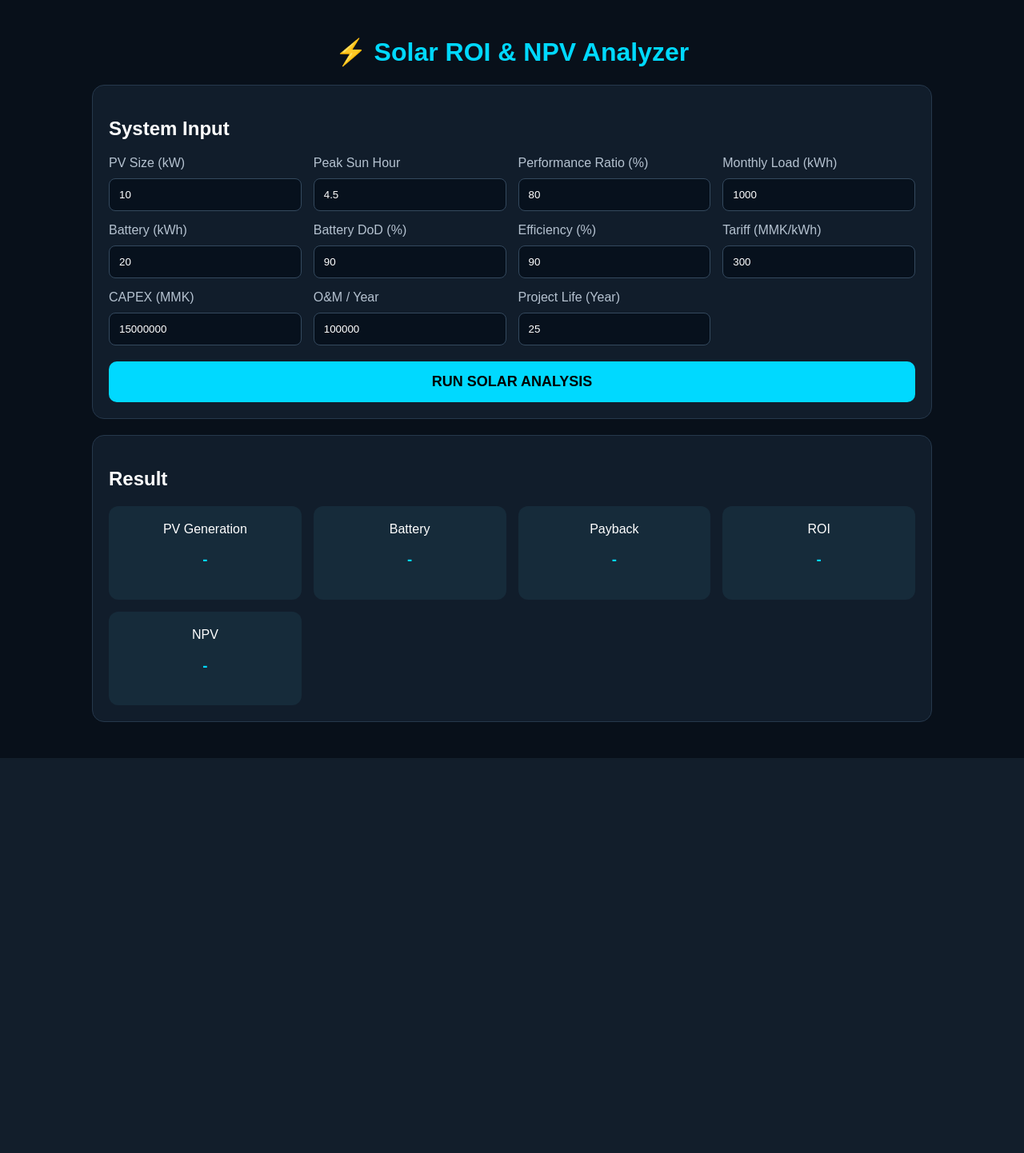
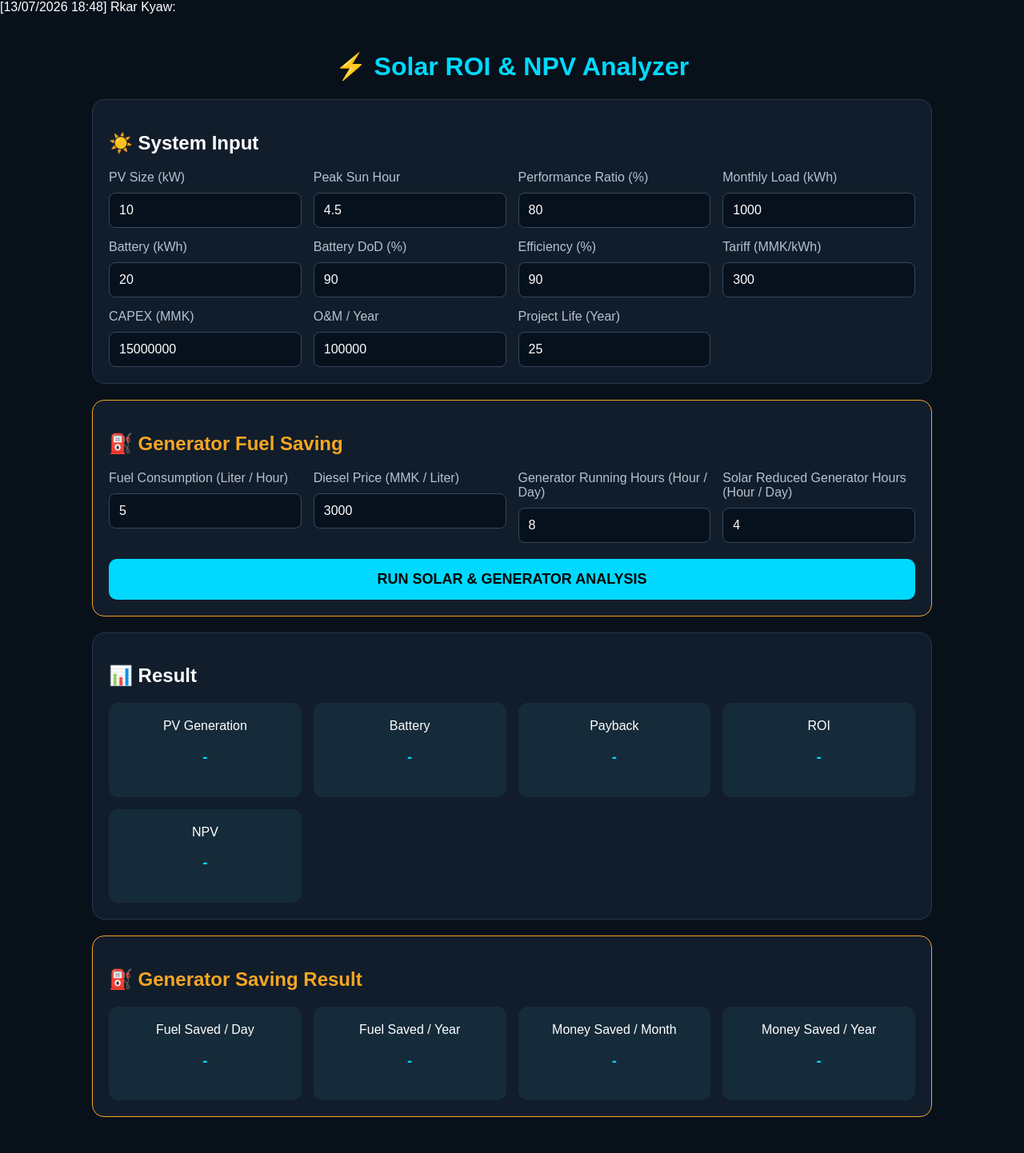
Before and after one commit to kyawrkar13-sys/solar-roi-app, a Flask app: page / in a window 1280 px wide. Shown: the whole page at 80% size. Before the commit the page ends 948 px from the top, so only its background shows below. Run offline with Flask 3, Linux system fonts and the light colour scheme.

Commit message:
Update index.html

```diff
--- a/templates/index.html
+++ b/templates/index.html
@@ -1,17 +1,17 @@
-<!DOCTYPE html>
+[13/07/2026 18:48] Rkar Kyaw: <!DOCTYPE html>
 <html>
 <head>
+
+<meta charset="UTF-8">
+<meta name="viewport" content="width=device-width, initial-scale=1">
+
 <link rel="icon" type="image/png" href="/static/icon.png">
 <link rel="apple-touch-icon" href="/static/icon.png">
+
 <title>Solar ROI Analyzer</title>
 
-<meta name="viewport" content="width=device-width, initial-scale=1">
-
 <style>
-
-*{
-box-sizing:border-box;
-}
+*{box-sizing:border-box}
 
 body{
 margin:0;
@@ -31,50 +31,37 @@ text-align:center;
 color:#00d9ff;
 }
 
-
 .card{
-
 background:#111d2b;
 border:1px solid #26384c;
 border-radius:15px;
 padding:20px;
 margin-bottom:20px;
-
 }
 
-
 .grid{
-
 display:grid;
 grid-template-columns:repeat(auto-fit,minmax(220px,1fr));
 gap:15px;
-
 }
 
-
 label{
-
 display:block;
 color:#b5c2d0;
 margin-bottom:10px;
-
 }
 
-
 input{
-
 width:100%;
 padding:12px;
 border-radius:8px;
 border:1px solid #34495e;
 background:#07111d;
 color:white;
-
+font-size:16px;
 }
 
-
 button{
-
 width:100%;
 padding:15px;
 margin-top:20px;
@@ -84,232 +71,248 @@ border-radius:10px;
 font-size:18px;
 font-weight:bold;
 cursor:pointer;
-
 }
 
-
-button:hover{
-
-opacity:.85;
-
-}
-
-
-
 .results{
-
 display:grid;
 grid-template-columns:repeat(auto-fit,minmax(200px,1fr));
 gap:15px;
-
 }
 
-
 .box{
-
 background:#162b3a;
 padding:20px;
 border-radius:12px;
 text-align:center;
-
 }
 
-
 .box h3{
-
 color:#00d9ff;
-
 }
 
+.generator{
+border:1px solid #f5a623;
+}
 
+.generator h2{
+color:#f5a623;
+}
+
+@media(max-width:600px){
+.container{padding:12px}
+.grid{grid-template-columns:1fr}
+.results{grid-template-columns:1fr 1fr}
+}
 </style>
-
 
 </head>
 
-
 <body>
 
-
 <div class="container">
-
 
 <h1>⚡ Solar ROI & NPV Analyzer</h1>
 
 
-
 <div class="card">
 
-
-<h2>System Input</h2>
-
+<h2>☀️ System Input</h2>
 
 <div class="grid">
-
 
 <div>
 <label>PV Size (kW)</label>
 <input id="pv_kw" value="10">
 </div>
 
-
 <div>
 <label>Peak Sun Hour</label>
 <input id="psh" value="4.5">
 </div>
-
 
 <div>
 <label>Performance Ratio (%)</label>
 <input id="pr" value="80">
 </div>
 
-
 <div>
 <label>Monthly Load (kWh)</label>
 <input id="load" value="1000">
 </div>
-
 
 <div>
 <label>Battery (kWh)</label>
 <input id="battery" value="20">
 </div>
 
-
 <div>
 <label>Battery DoD (%)</label>
 <input id="dod" value="90">
 </div>
-
 
 <div>
 <label>Efficiency (%)</label>
 <input id="efficiency" value="90">
 </div>
 
-
 <div>
 <label>Tariff (MMK/kWh)</label>
 <input id="tariff" value="300">
 </div>
-
 
 <div>
 <label>CAPEX (MMK)</label>
 <input id="capex" value="15000000">
 </div>
 
-
 <div>
 <label>O&M / Year</label>
 <input id="om" value="100000">
 </div>
-
 
 <div>
 <label>Project Life (Year)</label>
 <input id="life" value="25">
 </div>
 
+</div>
+</div>
+
+
+<div class="card generator">
+
+<h2>⛽ Generator Fuel Saving</h2>
+
+<div class="grid">
+
+<div>
+<label>Fuel Consumption (Liter / Hour)</label>
+<input id="fuel_consumption" value="5">
+</div>
+
+<div>
+<label>Diesel Price (MMK / Liter)</label>
+<input id="diesel_price" value="3000">
+</div>
+
+<div>
+<label>Generator Running Hours (Hour / Day)</label>
+<input id="generator_hours" value="8">
+</div>
+
+<div>
+<label>Solar Reduced Generator Hours (Hour / Day)</label>
+<input id="generator_hours_saved" value="4">
+</div>
+
+</div>
+
+<button onclick="calculate()">
+RUN SOLAR & GENERATOR ANALYSIS
+</button>
 
 </div>
 
 
-
-<button onclick="calculate()">
-RUN SOLAR ANALYSIS
-</button>
-
-
-</div>
-
-
-
-
-
 <div class="card">
 
-<h2>Result</h2>
-
+<h2>📊 Result</h2>
 
 <div class="results">
-
 
 <div class="box">
 PV Generation
 <h3 id="pv">-</h3>
 </div>
 
-
 <div class="box">
 Battery
 <h3 id="backup">-</h3>
 </div>
-
 
 <div class="box">
 Payback
 <h3 id="payback">-</h3>
 </div>
 
-
 <div class="box">
 ROI
 <h3 id="roi">-</h3>
 </div>
-
 
 <div class="box">
 NPV
 <h3 id="npv">-</h3>
 </div>
 
+</div>
+</div>
 
+
+<div class="card generator">
+
+<h2>⛽ Generator Saving Result</h2>
+
+<div class="results">
+
+<div class="box">
+Fuel Saved / Day
+<h3 id="fuel_day">-</h3>
+</div>
+
+<div class="box">
+Fuel Saved / Year
+<h3 id="fuel_year">-</h3>
+</div>
+
+<div class="box">
+Money Saved / Month
+<h3 id="money_month">-</h3>
+</div>
+
+<div class="box">
+Money Saved / Year
+<h3 id="money_year">-</h3>
+</div>
+
+</div>
 </div>
 
 </div>
 
 
+<script>
 
-</div>
-
-
-
-
-
-<script>
+function fmt(n){
+return Number(n).toLocaleString("en-US",{
+maximumFractionDigits:2
+});
+}
 
 
 async function calculate(){
 
-
 let data={
 
 pv_kw:document.getElementById("pv_kw").value,
+psh:document.getElementById("psh").value,
+pr:document.getElementById("pr").value,
+load:document.
+[13/07/2026 18:48] Rkar Kyaw: getElementById("load").value,
+battery:document.getElementById("battery").value,
+dod:document.getElementById("dod").value,
+efficiency:document.getElementById("efficiency").value,
+tariff:document.getElementById("tariff").value,
+capex:document.getElementById("capex").value,
+om:document.getElementById("om").value,
+life:document.getElementById("life").value,
 
-psh:document.getElementById("psh").value,
-
-pr:document.getElementById("pr").value,
-
-load:document.getElementById("load").value,
-
-battery:document.getElementById("battery").value,
-
-dod:document.getElementById("dod").value,
-
-efficiency:document.getElementById("efficiency").value,
-
-tariff:document.getElementById("tariff").value,
-
-capex:document.getElementById("capex").value,
-
-om:document.getElementById("om").value,
-
-life:document.getElementById("life").value
+fuel_consumption:document.getElementById("fuel_consumption").value,
+diesel_price:document.getElementById("diesel_price").value,
+generator_hours:document.getElementById("generator_hours").value,
+generator_hours_saved:document.getElementById("generator_hours_saved").value
 
 };
-
 
 
 let res=await fetch("/calculate",{
@@ -317,9 +320,7 @@ let res=await fetch("/calculate",{
 method:"POST",
 
 headers:{
-
 "Content-Type":"application/json"
-
 },
 
 body:JSON.stringify(data)
@@ -327,9 +328,7 @@ body:JSON.stringify(data)
 });
 
 
-
 let result=await res.json();
-
 
 
 if(result.error){
@@ -341,41 +340,54 @@ return;
 }
 
 
-
 document.getElementById("pv").innerHTML=
-result.pv_generation+" kWh/year";
-
+fmt(result.pv_generation)+" kWh/year";
 
 
 document.getElementById("backup").innerHTML=
-result.battery.usable_energy+
+fmt(result.battery.usable_energy)+
 " kWh<br>"+
-result.battery.coverage+
+fmt(result.battery.coverage)+
 " %";
 
 
-
 document.getElementById("payback").innerHTML=
-result.finance.payback+" years";
-
+result.finance.payback+
+" years";
 
 
 document.getElementById("roi").innerHTML=
-result.finance.roi+" %";
-
+fmt(result.finance.roi)+
+" %";
 
 
 document.getElementById("npv").innerHTML=
-result.finance.npv+" MMK";
+fmt(result.finance.npv)+
+" MMK";
 
 
+document.getElementById("fuel_day").innerHTML=
+fmt(result.generator.fuel_saved_day)+
+" L";
+
+
+document.getElementById("fuel_year").innerHTML=
+fmt(result.generator.fuel_saved_year)+
+" L";
+
+
+document.getElementById("money_month").innerHTML=
+fmt(result.generator.money_saved_month)+
+" MMK";
+
+
+document.getElementById("money_year").innerHTML=
+fmt(result.generator.money_saved_year)+
+" MMK";
 
 }
 
-
 </script>
-
-
 
 </body>
 </html>
```
